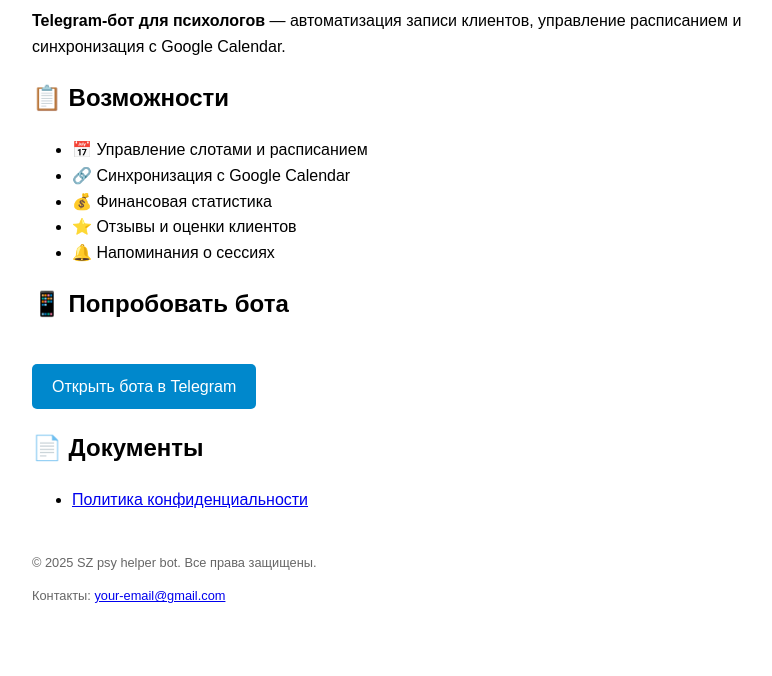
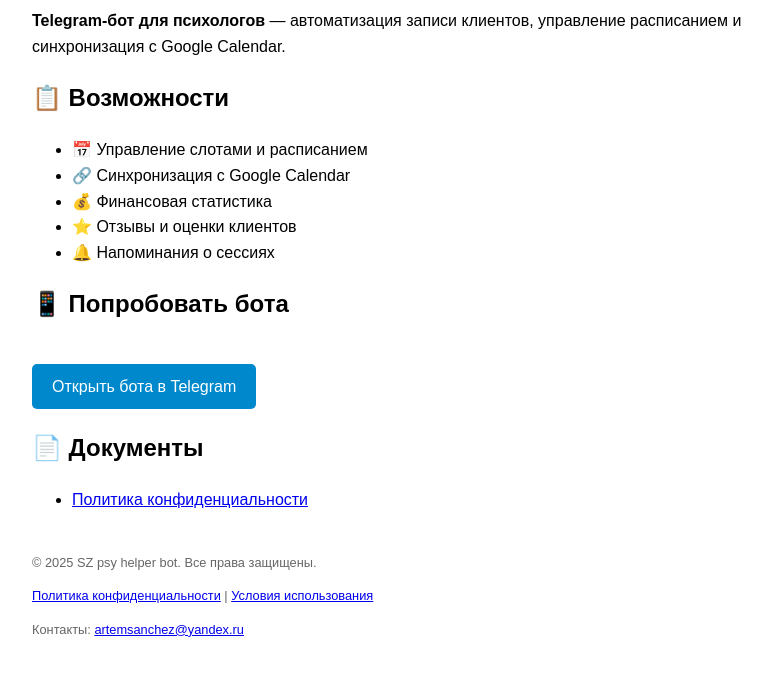
Before and after one commit to ArtemSanchezSZ/sz_psy_helper_bot, a plain HTML site: page index.html in a window 1280 px wide. Shown: the part 106-782 px from the top of the page, without its empty margins (208-980 px from the left). Drawn offline with Linux system fonts and the light colour scheme.

Commit message:
Update index.html
исправлен футер

```diff
--- a/index.html
+++ b/index.html
@@ -33,10 +33,11 @@
     <ul>
         <li><a href="privacy.html">Политика конфиденциальности</a></li>
     </ul>
-
-    <footer>
-        <p>© 2025 SZ psy helper bot. Все права защищены.</p>
-        <p>Контакты: <a href="mailto:your-email@gmail.com">your-email@gmail.com</a></p>
-    </footer>
+<footer>
+    <p>© 2025 SZ psy helper bot. Все права защищены.</p>
+    <p><a href="privacy.html">Политика конфиденциальности</a> |
+    <a href="terms.html">Условия использования</a></p>
+    <p>Контакты: <a href="mailto:artemsanchez@yandex.ru">artemsanchez@yandex.ru</a></p>
+</footer>
 </body>
 </html>
```
